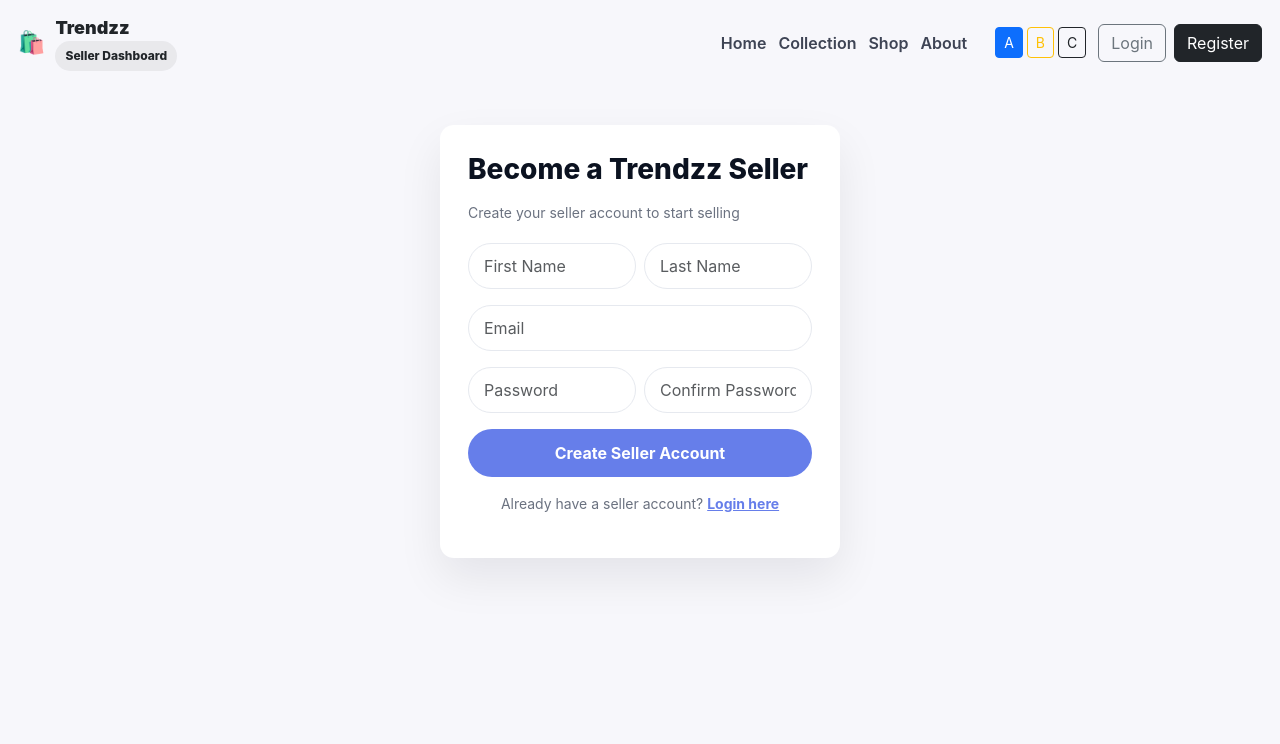
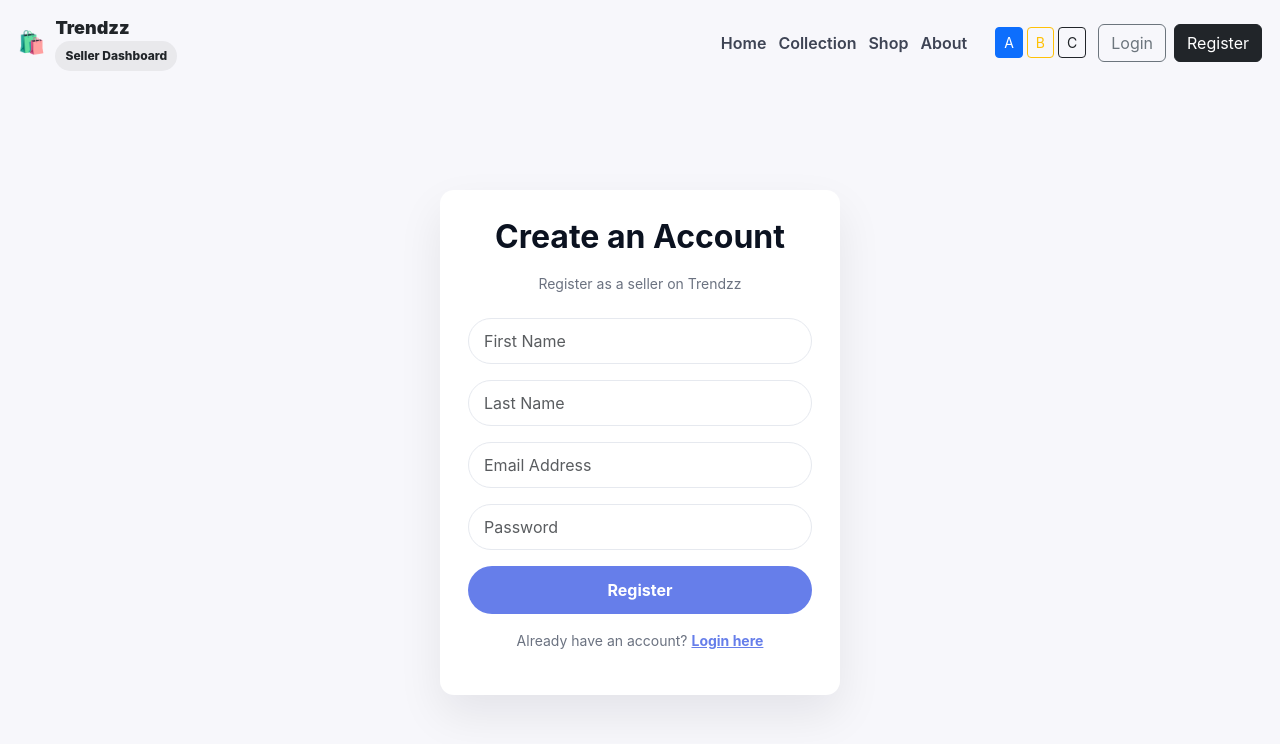
Before and after one commit to JADAVEDEEEP/React_Frontend, a React (Create React App) app: page /register in a window 1280 px wide. Shown: the top 744 px of the page. Built offline with nearby package versions, Linux system fonts and the light colour scheme.

Commit message:
Configure frontend build for Vercel

```diff
--- a/src/pages/Dashboard.js
+++ b/src/pages/Dashboard.js
@@ -4,7 +4,8 @@ import 'bootstrap/dist/css/bootstrap.min.css';
 import axios from 'axios';
 import { BarChart, Bar, LineChart, Line, PieChart, Pie, Cell, XAxis, YAxis, CartesianGrid, Tooltip, ResponsiveContainer } from 'recharts';
 
-const API_URL = "http://localhost:3001/api" || "https://react-frontend-vakw.vercel.app";
+const API_URL = import.meta.env.VITE_API_PRODUCT_URL;
+
 
 export default function Dashboard() {
   const navigate = useNavigate();
--- a/src/pages/Login.js
+++ b/src/pages/Login.js
@@ -1,4 +1,3 @@
-// LoginWithNav.jsx
 import "bootstrap/dist/css/bootstrap.min.css";
 import React, { useState, useEffect } from "react";
 import axios from "axios";
@@ -6,7 +5,7 @@ import { useNavigate } from "react-router-dom";
 
 export default function LoginWithNav() {
   const navigate = useNavigate();
-  const [theme, setTheme] = useState("A"); // A | B | C
+  const [theme, setTheme] = useState("A");
 
   const [form, setForm] = useState({ email: "", password: "" });
   const [errorMsg, setErrorMsg] = useState("");
@@ -22,27 +21,37 @@ export default function LoginWithNav() {
   const handleLogin = async (e) => {
     e.preventDefault();
     setLoading(true);
+
+    const AUTH_URL = import.meta.env.VITE_API_AUTH_URL;
+
     try {
-      const res = await axios.post("http://localhost:3001/auth/login", form);
+      const res = await axios.post(`${AUTH_URL}/login`, form);
 
       setSuccessMsg(res.data.message || "Login successful!");
 
       localStorage.setItem("token", res.data.token);
       localStorage.setItem("userId", res.data.user.userId);
       localStorage.setItem("userEmail", res.data.user.email);
-      localStorage.setItem("userName", `${res.data.user.firstName} ${res.data.user.lastName}`);
+      localStorage.setItem(
+        "userName",
+        `${res.data.user.firstName} ${res.data.user.lastName}`
+      );
 
       setTimeout(() => navigate("/dashboard"), 1500);
     } catch (err) {
-      setErrorMsg(err.response?.data?.message || "Login failed. Please check your credentials.");
+      setErrorMsg(
+        err.response?.data?.message ||
+          "Login failed. Please check your credentials."
+      );
     } finally {
       setLoading(false);
     }
   };
 
-  // Inline CSS for navbar & form
+  // Inline CSS setup
   useEffect(() => {
     if (document.getElementById("pp-embedded-css-login")) return;
+
     const css = `
       :root { --accent-A: #667eea; --accent-B: #ffd166; --accent-C: #c59b2b; }
       .hp-root { font-family: Inter, system-ui, -apple-system, 'Segoe UI', Roboto, Arial; min-height:100vh; background: #f7f7fb; display:flex; flex-direction:column; }
@@ -97,7 +106,11 @@ export default function LoginWithNav() {
               {["A","B","C"].map((t) => (
                 <button
                   key={t}
-                  className={`btn btn-sm me-1 ${theme === t ? "btn-primary" : t==="B" ? "btn-outline-warning": t==="C"? "btn-outline-dark":"btn-outline-primary"}`}
+                  className={`btn btn-sm me-1 ${
+                    theme === t ? "btn-primary" :
+                    t==="B" ? "btn-outline-warning":
+                    t==="C"? "btn-outline-dark":"btn-outline-primary"
+                  }`}
                   onClick={() => setTheme(t)}
                 >{t}</button>
               ))}
@@ -112,8 +125,12 @@ export default function LoginWithNav() {
       {/* LOGIN FORM */}
       <div className="login-card-wrap">
         <div className="login-card">
-          <h2 className="text-center mb-3 fw-bold" style={{ color: "#0b1220" }}>Welcome Back!</h2>
-          <p className="text-center mb-4" style={{ color: "#6b7280", fontSize: 14 }}>Login to your seller account</p>
+          <h2 className="text-center mb-3 fw-bold" style={{ color: "#0b1220" }}>
+            Welcome Back!
+          </h2>
+          <p className="text-center mb-4" style={{ color: "#6b7280", fontSize: 14 }}>
+            Login to your seller account
+          </p>
 
           {errorMsg && <div className="alert alert-danger text-center">{errorMsg}</div>}
           {successMsg && <div className="alert alert-success text-center">{successMsg}</div>}
@@ -152,7 +169,10 @@ export default function LoginWithNav() {
           </form>
 
           <p className="text-center mt-3" style={{ color: "#6b7280", fontSize: 14 }}>
-            Don’t have an account? <a href="/register" style={{ color: accent, fontWeight: 700 }}>Register here</a>
+            Don’t have an account?{" "}
+            <a href="/register" style={{ color: accent, fontWeight: 700 }}>
+              Register here
+            </a>
           </p>
         </div>
       </div>
--- a/src/pages/Register.js
+++ b/src/pages/Register.js
@@ -1,4 +1,3 @@
-// RegisterWithNav.jsx
 import "bootstrap/dist/css/bootstrap.min.css";
 import React, { useState, useEffect } from "react";
 import axios from "axios";
@@ -6,65 +5,72 @@ import { useNavigate } from "react-router-dom";
 
 export default function RegisterWithNav() {
   const navigate = useNavigate();
-  const [theme, setTheme] = useState("A"); // A | B | C
+  const [theme, setTheme] = useState("A");
 
   const [form, setForm] = useState({
     firstName: "",
     lastName: "",
     email: "",
-    password: "",
-    confirmPassword: "",
+    password: ""
   });
-  const [message, setMessage] = useState("");
-  const [messageType, setMessageType] = useState(""); // success | danger
+
+  const [errorMsg, setErrorMsg] = useState("");
+  const [successMsg, setSuccessMsg] = useState("");
   const [loading, setLoading] = useState(false);
 
-  const handleChange = (e) => setForm({ ...form, [e.target.name]: e.target.value });
+  const handleChange = (e) => {
+    setForm({ ...form, [e.target.name]: e.target.value });
+    setErrorMsg("");
+    setSuccessMsg("");
+  };
 
-  const handleSubmit = async (e) => {
+  const handleRegister = async (e) => {
     e.preventDefault();
-    if (form.password !== form.confirmPassword) {
-      setMessage("❌ Passwords do not match");
-      setMessageType("danger");
-      return;
-    }
+    setLoading(true);
+
+    const AUTH_URL = import.meta.env.VITE_API_AUTH_URL;
+
     try {
-      setLoading(true);
-      const res = await axios.post("http://localhost:3001/auth/signup", form);
-      setMessage("✅ " + (res.data.message || "Registration successful!"));
-      setMessageType("success");
-      setForm({ firstName: "", lastName: "", email: "", password: "", confirmPassword: "" });
+      const res = await axios.post(`${AUTH_URL}/register`, form);
+
+      setSuccessMsg(res.data.message || "Registration successful!");
+
+      setTimeout(() => navigate("/login"), 1500);
     } catch (err) {
-      setMessage("❌ " + (err.response?.data?.message || "Registration failed!"));
-      setMessageType("danger");
+      setErrorMsg(
+        err.response?.data?.message ||
+        "Registration failed. Please try again."
+      );
     } finally {
       setLoading(false);
     }
   };
 
-  // Inline CSS for navbar & form
+  // Inject CSS once
   useEffect(() => {
-    if (document.getElementById("pp-embedded-css")) return;
+    if (document.getElementById("pp-embedded-css-register")) return;
+
     const css = `
       :root { --accent-A: #667eea; --accent-B: #ffd166; --accent-C: #c59b2b; }
-      .hp-root { font-family: Inter, system-ui, -apple-system, 'Segoe UI', Roboto, Arial; min-height:100vh; background: #f7f7fb; }
-      .hp-header { padding: 14px 18px; background: transparent; }
+      .hp-root { font-family: Inter, system-ui, Arial; min-height:100vh; background:#f7f7fb; display:flex; flex-direction:column; }
+      .hp-header { padding:14px 18px; }
       .hp-brand { display:flex; gap:10px; align-items:center; font-weight:800; }
-      .hp-badge { font-size:12px; padding:6px 10px; border-radius:999px; background: rgba(0,0,0,0.06); }
-      .hp-nav .nav-link { color: rgba(15,23,42,0.8); margin-right:12px; font-weight:600; }
-      .register-card-wrap { display:flex; justify-content:center; padding-top:40px; padding-bottom:40px; }
-      .register-card { width:100%; max-width:400px; border-radius:14px; background:#fff; box-shadow:0 20px 45px rgba(10,10,30,0.08); padding:28px; }
+      .hp-badge { font-size:12px; padding:6px 10px; border-radius:999px; background:rgba(0,0,0,0.06); }
+      .hp-nav .nav-link { color:rgba(15,23,42,0.8); margin-right:12px; font-weight:600; }
+      .login-card-wrap { flex:1; display:flex; justify-content:center; align-items:center; padding:40px 0; }
+      .login-card { width:100%; max-width:400px; border-radius:14px; background:#fff; box-shadow:0 20px 45px rgba(10,10,30,0.08); padding:28px; }
       .form-input { border-radius:999px; padding:10px 15px; border:1px solid #e6e9ef; transition:box-shadow .18s, border-color .18s; }
-      .form-input:focus { box-shadow:0 6px 22px rgba(102,126,234,0.12); border-color: rgba(102,126,234,0.28); outline:none; }
-      .seller-btn { border-radius:999px; padding:12px; font-weight:700; }
-      @media (max-width:767px) {
-        .hp-nav.d-none.d-md-flex { display:none !important; }
+      .form-input:focus { box-shadow:0 6px 22px rgba(102,126,234,0.12); border-color:rgba(102,126,234,0.28); outline:none; }
+      .login-btn { border-radius:999px; padding:12px; font-weight:700; }
+      @media(max-width:767px){
+        .hp-nav.d-none.d-md-flex { display:none!important; }
         .hp-header { padding:12px; }
-        .register-card { padding:20px; margin: 18px; }
+        .login-card { padding:20px; margin:18px; }
       }
     `;
+
     const style = document.createElement("style");
-    style.id = "pp-embedded-css";
+    style.id = "pp-embedded-css-register";
     style.innerHTML = css;
     document.head.appendChild(style);
   }, []);
@@ -95,12 +101,16 @@ export default function RegisterWithNav() {
               <a className="nav-link" href="/about">About</a>
             </nav>
 
-            {/* THEME BUTTONS */}
             <div className="d-flex align-items-center ms-3 me-2">
               {["A","B","C"].map((t) => (
                 <button
                   key={t}
-                  className={`btn btn-sm me-1 ${theme === t ? "btn-primary" : t==="B" ? "btn-outline-warning": t==="C"? "btn-outline-dark":"btn-outline-primary"}`}
+                  className={`btn btn-sm me-1 ${
+                    theme === t ? "btn-primary" :
+                    t==="B" ? "btn-outline-warning" :
+                    t==="C" ? "btn-outline-dark" :
+                    "btn-outline-primary"
+                  }`}
                   onClick={() => setTheme(t)}
                 >{t}</button>
               ))}
@@ -113,43 +123,82 @@ export default function RegisterWithNav() {
       </div>
 
       {/* REGISTER FORM */}
-      <div className="register-card-wrap">
-        <div className="register-card">
-          <h3 style={{ marginBottom: 15, fontWeight: 800, color: "#0b1220" }}>Become a Trendzz Seller</h3>
-          <p style={{ color: "#6b7280", marginBottom: 20, fontSize: 14 }}>Create your seller account to start selling</p>
+      <div className="login-card-wrap">
+        <div className="login-card">
+          <h2 className="text-center mb-3 fw-bold" style={{ color: "#0b1220" }}>
+            Create an Account
+          </h2>
+          <p className="text-center mb-4" style={{ color: "#6b7280", fontSize: 14 }}>
+            Register as a seller on Trendzz
+          </p>
 
-          {message && <div className={`alert alert-${messageType} text-center`}>{message}</div>}
+          {errorMsg && <div className="alert alert-danger text-center">{errorMsg}</div>}
+          {successMsg && <div className="alert alert-success text-center">{successMsg}</div>}
 
-          <form onSubmit={handleSubmit}>
-            <div className="row g-2 mb-3">
-              <div className="col-md-6">
-                <input name="firstName" className="form-control form-input" value={form.firstName} onChange={handleChange} placeholder="First Name" required />
-              </div>
-              <div className="col-md-6">
-                <input name="lastName" className="form-control form-input" value={form.lastName} onChange={handleChange} placeholder="Last Name" required />
-              </div>
+          <form onSubmit={handleRegister}>
+            <div className="mb-3">
+              <input
+                type="text"
+                name="firstName"
+                className="form-control form-input"
+                placeholder="First Name"
+                value={form.firstName}
+                onChange={handleChange}
+                required
+              />
             </div>
 
             <div className="mb-3">
-              <input type="email" name="email" className="form-control form-input" value={form.email} onChange={handleChange} placeholder="Email" required />
+              <input
+                type="text"
+                name="lastName"
+                className="form-control form-input"
+                placeholder="Last Name"
+                value={form.lastName}
+                onChange={handleChange}
+                required
+              />
             </div>
 
-            <div className="row g-2 mb-3">
-              <div className="col-md-6">
-                <input type="password" name="password" className="form-control form-input" value={form.password} onChange={handleChange} placeholder="Password" required />
-              </div>
-              <div className="col-md-6">
-                <input type="password" name="confirmPassword" className="form-control form-input" value={form.confirmPassword} onChange={handleChange} placeholder="Confirm Password" required />
-              </div>
+            <div className="mb-3">
+              <input
+                type="email"
+                name="email"
+                className="form-control form-input"
+                placeholder="Email Address"
+                value={form.email}
+                onChange={handleChange}
+                required
+              />
             </div>
 
-            <button type="submit" className="btn seller-btn w-100" style={{ background: accent, color: theme==="B"?"#111":"#fff", border:"none" }} disabled={loading}>
-              {loading ? "Creating Seller Account..." : "Create Seller Account"}
+            <div className="mb-3">
+              <input
+                type="password"
+                name="password"
+                className="form-control form-input"
+                placeholder="Password"
+                value={form.password}
+                onChange={handleChange}
+                required
+              />
+            </div>
+
+            <button
+              type="submit"
+              className="btn login-btn w-100"
+              style={{ background: accent, color: theme==="B"?"#111":"#fff", border: "none" }}
+              disabled={loading}
+            >
+              {loading ? "Registering..." : "Register"}
             </button>
           </form>
 
           <p className="text-center mt-3" style={{ color: "#6b7280", fontSize: 14 }}>
-            Already have a seller account? <a href="/login" style={{ color: accent, fontWeight: 700 }}>Login here</a>
+            Already have an account?{" "}
+            <a href="/login" style={{ color: accent, fontWeight: 700 }}>
+              Login here
+            </a>
           </p>
         </div>
       </div>
--- a/utils/api.js
+++ b/utils/api.js
@@ -1,4 +1,4 @@
-const API_URL = import.meta.env.VITE_API_URL || "http://localhost:3001/api" || "https://react-frontend-vakw.vercel.app";
+const API_URL = import.meta.env.VITE_API_URL || "http://localhost:3001/api" || "https://node-backend-f8sb-qx2q96z9g-jadavedeeeps-projects.vercel.app/api"
 
 const getAuthHeader = () => {
   const token = localStorage.getItem("token");
```
Also changed, not shown: 1 other file (tests, documents, lock files or other folders).
